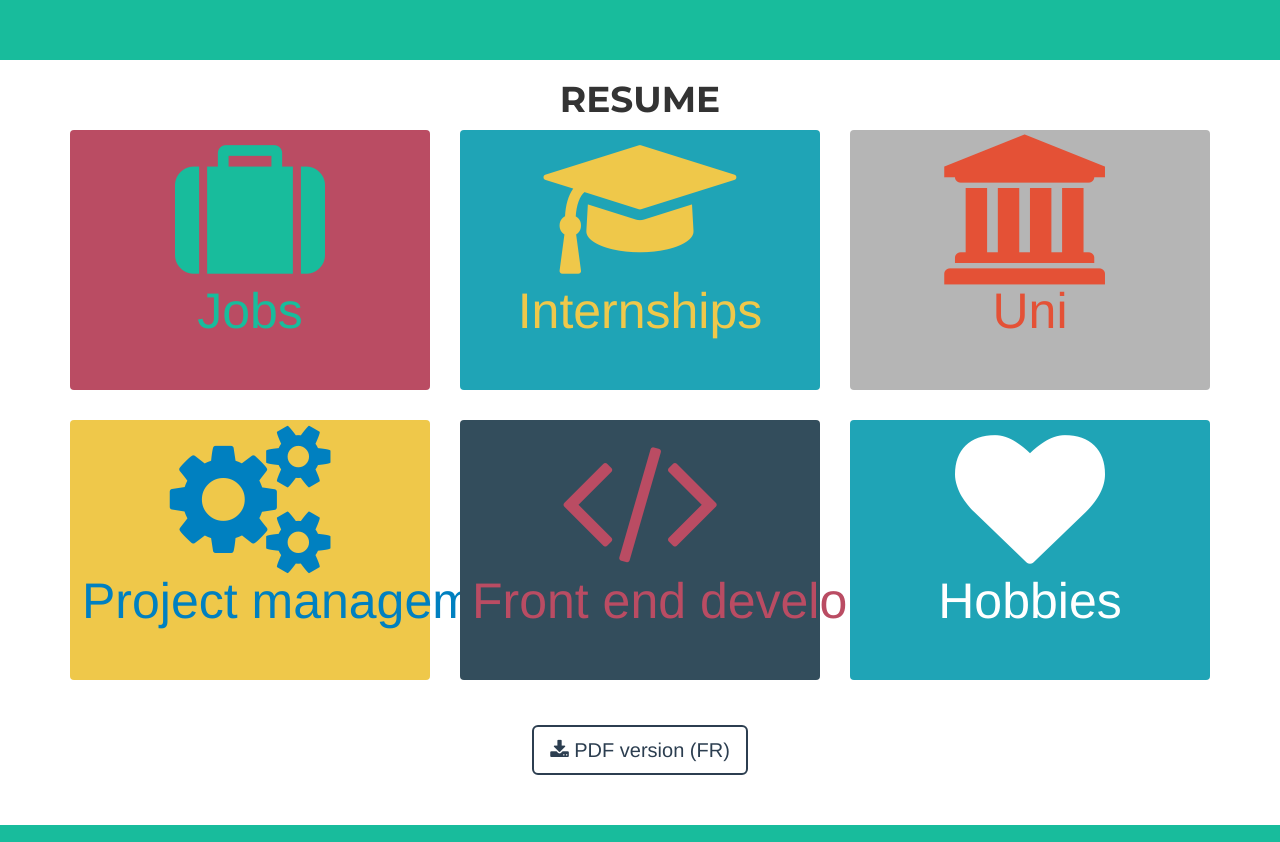
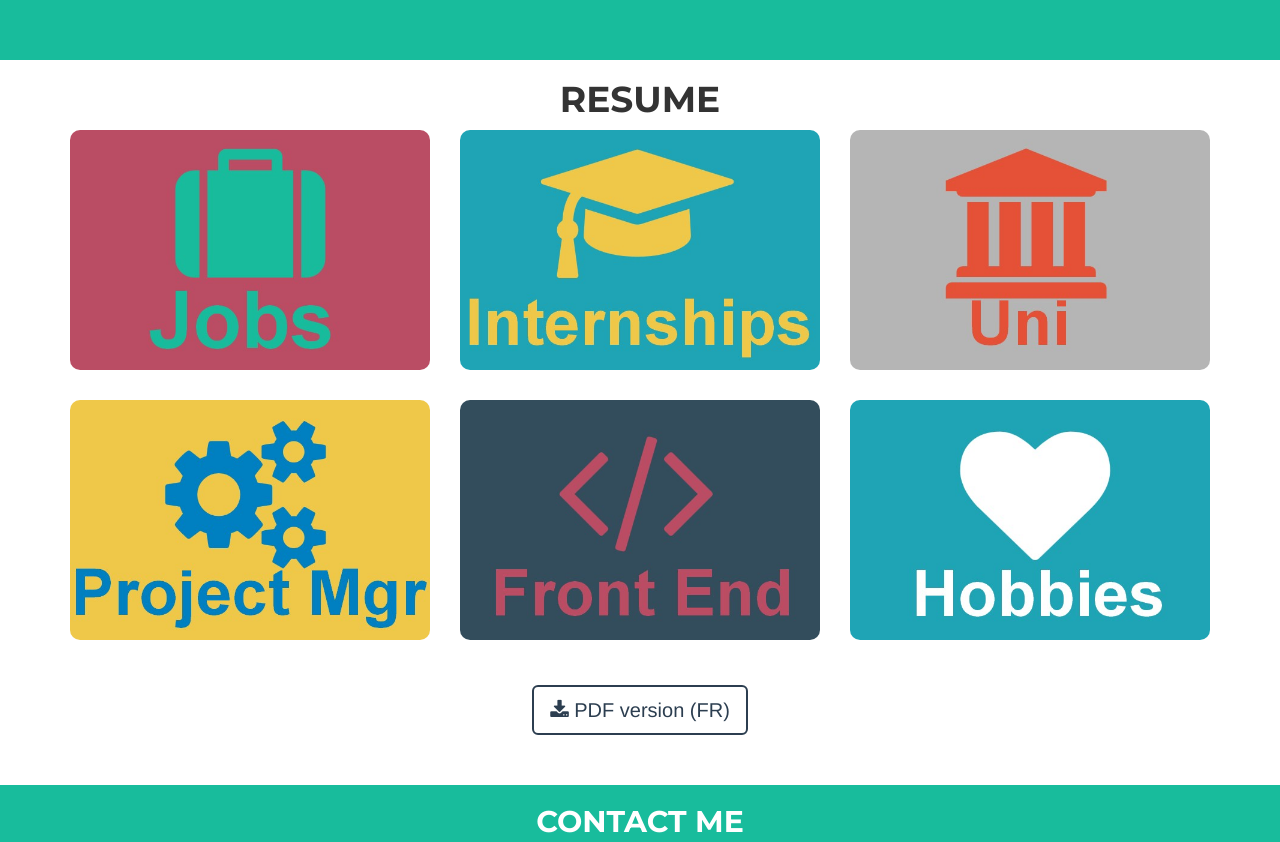
Before and after one commit to jbavot/cvjb, a plain HTML site: page index.html in a window 1280 px wide. Shown: the part 680-1522 px from the top of the page. Drawn offline with nearby package versions, Linux system fonts and the light colour scheme.

Commit message:
skilss icons

```diff
--- a/css/cv.css
+++ b/css/cv.css
@@ -145,6 +145,7 @@ h2{
 
 .img-centered {
     margin: 0 auto;
+    border-radius: 10px;
 }
 
 header {
@@ -217,6 +218,7 @@ header .intro-text .skills {
     -webkit-transition: all ease .5s;
     -moz-transition: all ease .5s;
     transition: all ease .5s;
+    border-radius: 10px;
 }
 
 #skills .skills-item .skills-link .caption:hover {
@@ -225,7 +227,7 @@ header .intro-text .skills {
 
 #skills .skills-item .skills-link .caption .caption-content {
     position: absolute;
-    top: 50%;
+    top: 40%;
     width: 100%;
     height: 20px;
     margin-top: -12px;
@@ -252,50 +254,6 @@ header .intro-text .skills {
         margin: 0 0 30px;
     }
 }
-
-.btn-job{
-    color: #18bc9c;
-    background-color: #BA4C63;
-    border: 0;
-    line-height: 50px;
-}
-
-.btn-graduation{
-    color: #EFC84A;
-    background-color: #1FA4B6;
-    border: 0;
-    line-height: 50px;
-}
-
-.btn-uni{
-    color: #E45136;
-    background-color: #B5B5B5;
-    border: 0;
-    line-height: 50px;
-}
-
-.btn-cogs{
-    color: #0080C0;
-    background-color: #EFC84A;
-    border: 0;
-    line-height: 50px;
-}
-
-.btn-code{
-    color: #BA4C63;
-    background-color: #334D5C;
-    border: 0;
-    line-height: 50px;
-}
-
-.btn-heart{
-    color: #fff;
-    background-color: #1FA4B6;
-    border: 0;
-    line-height: 50px;
-}
-
-
 
 #contact{
     color: #fff;
--- a/index.html
+++ b/index.html
@@ -81,10 +81,7 @@
                                 <i class="fa fa-search-plus"></i>
                             </div>
                         </div>
-                        <div class="btn btn-default btn-block btn-job">
-                            <i class="fa fa-suitcase fa-3x"></i><br>
-                            <span>Jobs</span>
-                        </div>
+                        <img src="img/jobs.jpg" class="img-responsive img-centered" alt="">
                     </a>
                 </div>
                 <div class="col-xs-6 col-sm-4 skills-item">
@@ -94,10 +91,7 @@
                                 <i class="fa fa-search-plus"></i>
                             </div>
                         </div>
-                        <div class="btn btn-default btn-block btn-graduation">
-                            <i class="fa fa-graduation-cap fa-3x"></i><br>
-                            <span>Internships</span>
-                        </div>
+                        <img src="img/intern.jpg" class="img-responsive img-centered" alt="">
                     </a>
                 </div>
                 <div class="col-xs-6 col-sm-4 skills-item">
@@ -107,10 +101,7 @@
                                 <i class="fa fa-search-plus"></i>
                             </div>
                         </div>
-                        <div class="btn btn-default btn-block btn-uni">
-                            <i class="fa fa-university fa-3x"></i><br>
-                            <span>Uni</span>
-                        </div>
+                        <img src="img/uni.jpg" class="img-responsive img-centered" alt="">
                     </a>
                 </div>
                 <div class="col-xs-6 col-sm-4 skills-item">
@@ -120,10 +111,7 @@
                                 <i class="fa fa-search-plus"></i>
                             </div>
                         </div>
-                        <div class="btn btn-default btn-block btn-cogs">
-                            <i class="fa fa-cogs fa-3x"></i><br>
-                            <span>Project management</span>
-                        </div>
+                        <img src="img/projectmgr.jpg" class="img-responsive img-centered" alt="">
                     </a>
                 </div>
                 <div class="col-xs-6 col-sm-4 skills-item">
@@ -133,10 +121,7 @@
                                 <i class="fa fa-search-plus"></i>
                             </div>
                         </div>
-                        <div class="btn btn-default btn-block btn-code">
-                            <i class="fa fa-code fa-3x"></i><br>
-                            <span>Front end development</span>
-                        </div>
+                        <img src="img/front.jpg" class="img-responsive img-centered" alt="">
                     </a>
                 </div>
                 <div class="col-xs-6 col-sm-4 skills-item">
@@ -146,10 +131,7 @@
                                 <i class="fa fa-search-plus"></i>
                             </div>
                         </div>
-                        <div class="btn btn-default btn-block btn-heart">
-                            <i class="fa fa-heart fa-3x"></i><br>
-                            <span>Hobbies</span>
-                        </div>
+                        <img src="img/hobbies.jpg" class="img-responsive img-centered" alt="">
                     </a>
                 </div>
             </div>
```
Also changed, not shown: img/front.jpg (added), img/hobbies.jpg (added), img/intern.jpg (added), img/jobs.jpg (added), img/projectmgr.jpg (added), img/uni.jpg (added), 2 other files.
